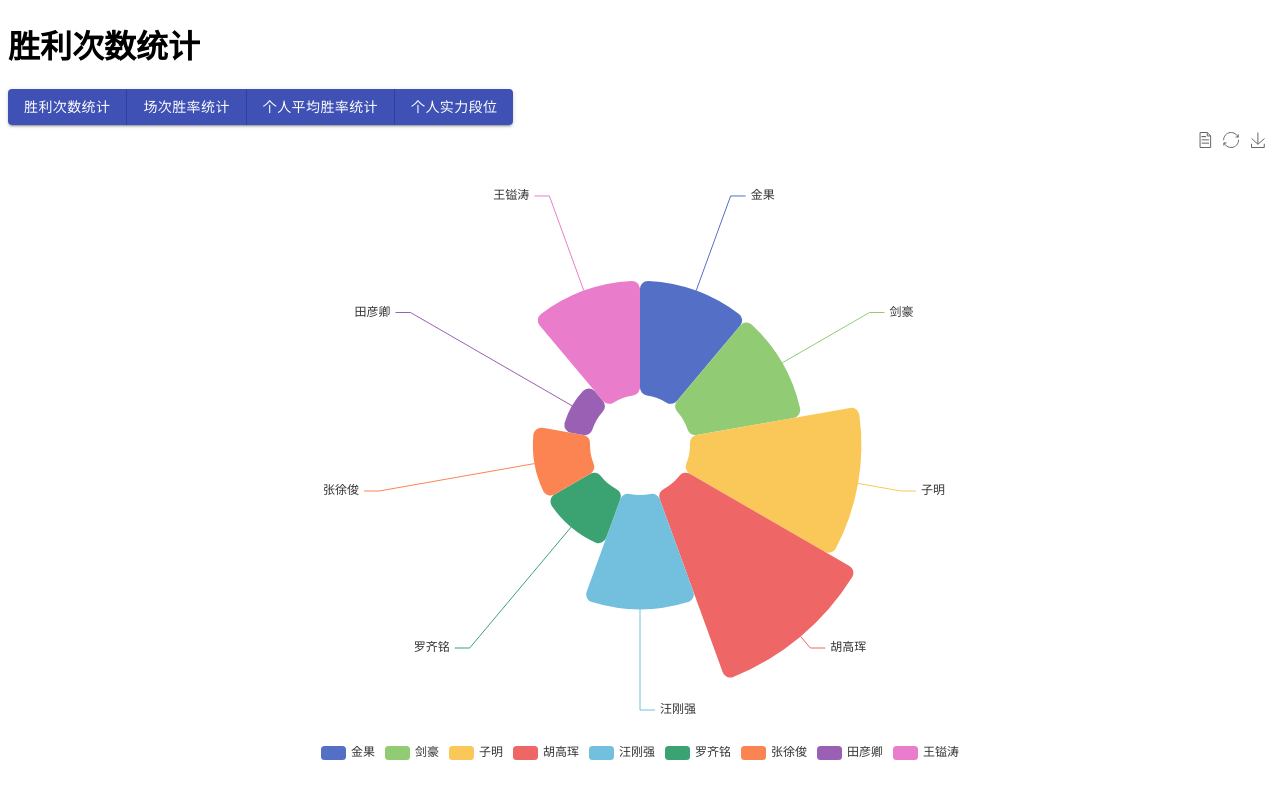
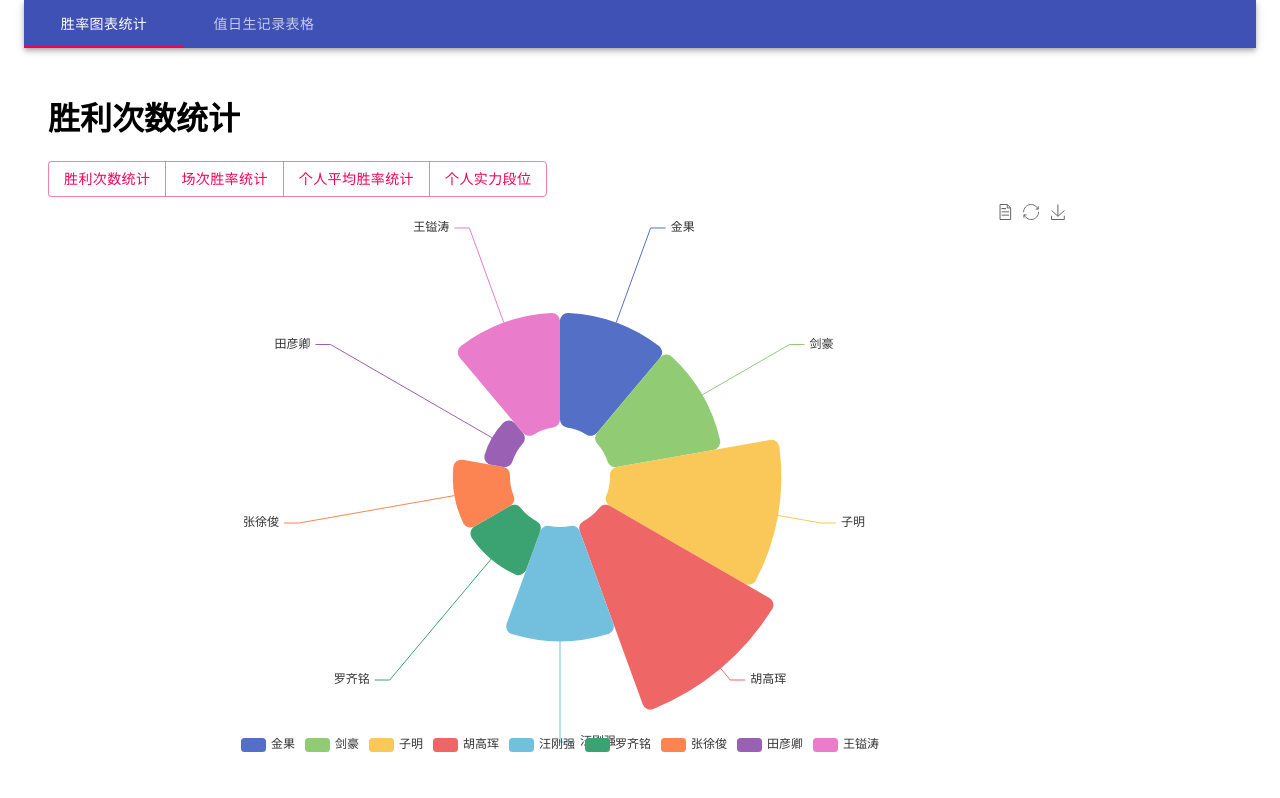
Before and after one commit to simonwong/student-on-duty, a Next.js app: page / in a window 1280 px wide. Built offline with nearby package versions, Linux system fonts and the light colour scheme.

Commit message:
feat: 增加记录表格

```diff
--- a/package.json
+++ b/package.json
@@ -28,6 +28,7 @@
   },
   "dependencies": {
     "@material-ui/core": "^4.11.3",
+    "@material-ui/icons": "^4.11.2",
     "echarts": "^5.0.2",
     "next": "^10.0.8",
     "react": "^17.0.1",
--- /dev/null
+++ b/src/pages/_app.ts
@@ -0,0 +1,3 @@
+import './index.css'
+
+console.log(`111`, 111)
--- /dev/null
+++ b/src/pages/index.css
@@ -0,0 +1,3 @@
+body {
+  margin: 0;
+}
--- a/src/pages/index.less
+++ /dev/null
@@ -1,3 +0,0 @@
-a {
-  color: red;
-}
--- a/src/pages/index.tsx
+++ b/src/pages/index.tsx
@@ -1,153 +1,66 @@
-import React, { useMemo, useEffect, useState } from 'react'
-import * as echarts from 'echarts'
-import { ButtonGroup, Button } from '@material-ui/core'
-import { DataList, PersonList } from '../typings/data.d'
-import person from '../database/person.json'
-import data from '../database/data.json'
+import React, { useState } from 'react'
 
-function HomePage() {
-  const [type, setType] = useState('times')
-  // 人物数据
-  const personMap = useMemo(() => {
-    const obj = {}
-    ;(person as PersonList).forEach(({ id, name }) => {
-      obj[id] = {
-        name,
-        times: 0,
-        joinTimes: 0,
-        rate: 0,
-        rateArr: [],
-        rankArr: [],
-      }
-    })
-    ;(data as DataList).forEach(item => {
-      item.onDuty.forEach(id => {
-        obj[id].times += 1
-        obj[id].rateArr.push(item.onDuty.length / item.gammer.length)
-        obj[id].rankArr.push(item.gammer.length) // 这里暂时把参与人数当成权重值
-      })
-      item.gammer.forEach(id => {
-        obj[id].joinTimes += 1
-        if (!item.onDuty.includes(id)) {
-          obj[id].rateArr.push(0)
-          obj[id].rankArr.push(item.gammer.length > 5 ? -1 : -2)
-        }
-      })
-    })
-    return obj
-  }, [])
+import { Container, AppBar, Tabs, Tab, Box } from '@material-ui/core'
 
-  // console.log('personMap', personMap)
+import Main from './main'
+import Record from './record'
 
-  // 数据统计
-  const stateMap = useMemo(() => {
-    // 胜利次数统计
-    const timesData = Object.keys(personMap).map(id => ({
-      value: personMap[id].times,
-      name: personMap[id].name,
-    }))
-
-    // 胜利次数统计
-    const sessionWinData = Object.keys(personMap).map(id => ({
-      value: personMap[id].times / personMap[id].joinTimes,
-      name: personMap[id].name,
-    }))
-
-    const personWinData = Object.keys(personMap).map(id => ({
-      value:
-        personMap[id].rateArr.reduce((pre, next) => pre + next, 0) /
-        personMap[id].rateArr.length,
-      name: personMap[id].name,
-    }))
-
-    const personRankData = Object.keys(personMap).map(id => ({
-      value: personMap[id].rankArr.reduce((pre, next) => pre + next, 0),
-      name: personMap[id].name,
-    }))
-
-    return {
-      times: {
-        title: '胜利次数统计',
-        data: timesData,
-      },
-      sessionWin: {
-        title: '场次胜率统计',
-        data: sessionWinData,
-      },
-      personWin: {
-        title: '个人平均胜率统计',
-        data: personWinData,
-      },
-      personRank: {
-        title: '个人实力段位',
-        data: personRankData,
-      },
-    }
-  }, [personMap])
-
-  useEffect(() => {
-    const chartDom = document.getElementById('main')
-    const myChart = echarts.init(chartDom)
-    const option = {
-      tooltip: {
-        trigger: 'item',
-        formatter: '{a} <br/>{b} : {c}',
-      },
-      legend: {
-        top: 'bottom',
-      },
-      toolbox: {
-        show: true,
-        feature: {
-          mark: { show: true },
-          dataView: { show: true, readOnly: false },
-          restore: { show: true },
-          saveAsImage: { show: true },
-        },
-      },
-      series: [
-        {
-          name: '值日生胜利分布图',
-          type: 'pie',
-          radius: [50, 250],
-          center: ['50%', '50%'],
-          roseType: 'area',
-          itemStyle: {
-            borderRadius: 8,
-          },
-          data: stateMap[type].data,
-        },
-      ],
-    }
-    // eslint-disable-next-line @typescript-eslint/no-unused-expressions
-    option && myChart.setOption(option)
-  }, [personMap, stateMap, type])
-
-  // const sortedData = data.sort((a, b) => new Date(a.createDate) - new Date(b.createDate))
-
-  // sortedData.forEach(item => {
-  //   console.log(item.onDuty.map(id => personMap[id]).join(','), item.createDate)
-  // })
+function TabPanel(props) {
+  const { children, value, index, ...other } = props
 
   return (
-    <div>
-      <h1>{stateMap[type].title}</h1>
-      <ButtonGroup variant="contained" color="primary">
-        {Object.keys(stateMap).map(key => (
-          <Button
-            type="button"
-            key={key}
-            onClick={() => {
-              setType(key)
-            }}
-          >
-            {stateMap[key].title}
-          </Button>
-        ))}
-      </ButtonGroup>
-      <div style={{ width: '100%', height: '80vh' }} id="main" />
+    <div
+      role="tabpanel"
+      hidden={value !== index}
+      id={`simple-tabpanel-${index}`}
+      aria-labelledby={`simple-tab-${index}`}
+      {...other}
+    >
+      {value === index && <Box p={3}>{children}</Box>}
     </div>
   )
 }
 
+// TabPanel.propTypes = {
+//   children: PropTypes.node,
+//   index: PropTypes.any.isRequired,
+//   value: PropTypes.any.isRequired,
+// }
+
+function a11yProps(index) {
+  return {
+    id: `simple-tab-${index}`,
+    'aria-controls': `simple-tabpanel-${index}`,
+  }
+}
+
+function HomePage() {
+  const [value, setValue] = useState(0)
+
+  const handleChange = (event, newValue) => {
+    setValue(newValue)
+  }
+
+  return (
+    <Container>
+      <AppBar position="static">
+        <Tabs
+          value={value}
+          onChange={handleChange}
+          aria-label="simple tabs example"
+        >
+          <Tab label="胜率图表统计" {...a11yProps(0)} />
+          <Tab label="值日生记录表格" {...a11yProps(1)} />
+        </Tabs>
+      </AppBar>
+      <TabPanel value={value} index={0}>
+        <Main />
+      </TabPanel>
+      <TabPanel value={value} index={1}>
+        <Record />
+      </TabPanel>
+    </Container>
+  )
+}
+
 export default HomePage
--- /dev/null
+++ b/src/pages/main.tsx
@@ -0,0 +1,153 @@
+import React, { useMemo, useEffect, useState } from 'react'
+import * as echarts from 'echarts'
+import { ButtonGroup, Button } from '@material-ui/core'
+import { DataList, PersonList } from '../typings/data.d'
+import person from '../database/person.json'
+import data from '../database/data.json'
+
+function HomePage() {
+  const [type, setType] = useState('times')
+  // 人物数据
+  const personMap = useMemo(() => {
+    const obj = {}
+    ;(person as PersonList).forEach(({ id, name }) => {
+      obj[id] = {
+        name,
+        times: 0,
+        joinTimes: 0,
+        rate: 0,
+        rateArr: [],
+        rankArr: [],
+      }
+    })
+    ;(data as DataList).forEach(item => {
+      item.onDuty.forEach(id => {
+        obj[id].times += 1
+        obj[id].rateArr.push(item.onDuty.length / item.gammer.length)
+        obj[id].rankArr.push(item.gammer.length) // 这里暂时把参与人数当成权重值
+      })
+      item.gammer.forEach(id => {
+        obj[id].joinTimes += 1
+        if (!item.onDuty.includes(id)) {
+          obj[id].rateArr.push(0)
+          obj[id].rankArr.push(item.gammer.length > 5 ? -1 : -2)
+        }
+      })
+    })
+    return obj
+  }, [])
+
+  // console.log('personMap', personMap)
+
+  // 数据统计
+  const stateMap = useMemo(() => {
+    // 胜利次数统计
+    const timesData = Object.keys(personMap).map(id => ({
+      value: personMap[id].times,
+      name: personMap[id].name,
+    }))
+
+    // 胜利次数统计
+    const sessionWinData = Object.keys(personMap).map(id => ({
+      value: personMap[id].times / personMap[id].joinTimes,
+      name: personMap[id].name,
+    }))
+
+    const personWinData = Object.keys(personMap).map(id => ({
+      value:
+        personMap[id].rateArr.reduce((pre, next) => pre + next, 0) /
+        personMap[id].rateArr.length,
+      name: personMap[id].name,
+    }))
+
+    const personRankData = Object.keys(personMap).map(id => ({
+      value: personMap[id].rankArr.reduce((pre, next) => pre + next, 0),
+      name: personMap[id].name,
+    }))
+
+    return {
+      times: {
+        title: '胜利次数统计',
+        data: timesData,
+      },
+      sessionWin: {
+        title: '场次胜率统计',
+        data: sessionWinData,
+      },
+      personWin: {
+        title: '个人平均胜率统计',
+        data: personWinData,
+      },
+      personRank: {
+        title: '个人实力段位',
+        data: personRankData,
+      },
+    }
+  }, [personMap])
+
+  useEffect(() => {
+    const chartDom = document.getElementById('main')
+    const myChart = echarts.init(chartDom)
+    const option = {
+      tooltip: {
+        trigger: 'item',
+        formatter: '{a} <br/>{b} : {c}',
+      },
+      legend: {
+        top: 'bottom',
+      },
+      toolbox: {
+        show: true,
+        feature: {
+          mark: { show: true },
+          dataView: { show: true, readOnly: false },
+          restore: { show: true },
+          saveAsImage: { show: true },
+        },
+      },
+      series: [
+        {
+          name: '值日生胜利分布图',
+          type: 'pie',
+          radius: [50, 250],
+          center: ['50%', '50%'],
+          roseType: 'area',
+          itemStyle: {
+            borderRadius: 8,
+          },
+          data: stateMap[type].data,
+        },
+      ],
+    }
+    // eslint-disable-next-line @typescript-eslint/no-unused-expressions
+    option && myChart.setOption(option)
+  }, [personMap, stateMap, type])
+
+  // const sortedData = data.sort((a, b) => new Date(a.createDate) - new Date(b.createDate))
+
+  // sortedData.forEach(item => {
+  //   console.log(item.onDuty.map(id => personMap[id]).join(','), item.createDate)
+  // })
+
+  return (
+    <div>
+      <h1>{stateMap[type].title}</h1>
+      <ButtonGroup color="secondary">
+        {Object.keys(stateMap).map(key => (
+          <Button
+            type="button"
+            key={key}
+            onClick={() => {
+              setType(key)
+            }}
+          >
+            {stateMap[key].title}
+          </Button>
+        ))}
+      </ButtonGroup>
+      <div style={{ width: '80vw', height: '70vh' }} id="main" />
+    </div>
+  )
+}
+
+export default HomePage
--- /dev/null
+++ b/src/pages/record.tsx
@@ -0,0 +1,93 @@
+import React from 'react'
+import { Star } from '@material-ui/icons'
+import {
+  Chip,
+  Table,
+  TableBody,
+  TableCell,
+  TableContainer,
+  TableHead,
+  TableRow,
+  Paper,
+} from '@material-ui/core'
+import data from '@/database/data.json'
+import person from '@/database/person.json'
+
+const personObj = person.reduce(
+  (preObj, nextItem) => ({
+    ...preObj,
+    [nextItem.id]: nextItem.name,
+  }),
+  {},
+)
+
+const columns = [
+  { field: 'createDate', width: 200, headerName: '日期' },
+  {
+    field: 'onDuty',
+    width: 200,
+    headerName: '值日生',
+    valueFormatter: ({ value }) => (
+      <div>
+        {value.map((id: number) => (
+          <Chip
+            key={id}
+            style={{ marginRight: 5 }}
+            label={personObj[id]}
+            color="primary"
+            variant="outlined"
+            icon={<Star />}
+          />
+        ))}
+      </div>
+    ),
+  },
+  {
+    field: 'gammer',
+    flex: 1,
+    headerName: '参与人员',
+    valueFormatter: ({ value }) => (
+      <div>
+        {value.map((id: number) => (
+          <Chip
+            key={id}
+            style={{ marginRight: 5 }}
+            label={personObj[id]}
+            variant="outlined"
+          />
+        ))}
+      </div>
+    ),
+  },
+]
+const Record = () => (
+  <div style={{ height: 500 }}>
+    <h1>值日生记录</h1>
+    <TableContainer component={Paper}>
+      <Table>
+        <TableHead>
+          <TableRow>
+            {columns.map(col => (
+              <TableCell key={col.field}>{col.headerName}</TableCell>
+            ))}
+          </TableRow>
+        </TableHead>
+        <TableBody>
+          {data.reverse().map(row => (
+            <TableRow key={row.createDate}>
+              {columns.map(col => (
+                <TableCell key={col.field}>
+                  {col.valueFormatter
+                    ? col.valueFormatter({ value: row[col.field] })
+                    : row[col.field]}
+                </TableCell>
+              ))}
+            </TableRow>
+          ))}
+        </TableBody>
+      </Table>
+    </TableContainer>
+  </div>
+)
+
+export default Record
--- a/tsconfig.json
+++ b/tsconfig.json
@@ -19,6 +19,9 @@
     "noImplicitAny": false,
     /* Module Resolution Options */
     "baseUrl": ".",
+    "paths": {
+      "@/*": ["./src/*"]
+    },
     "outDir": "./lib",
     "esModuleInterop": true,
     "moduleResolution": "node",
```
Also changed, not shown: 1 other file (tests, documents, lock files or other folders).
